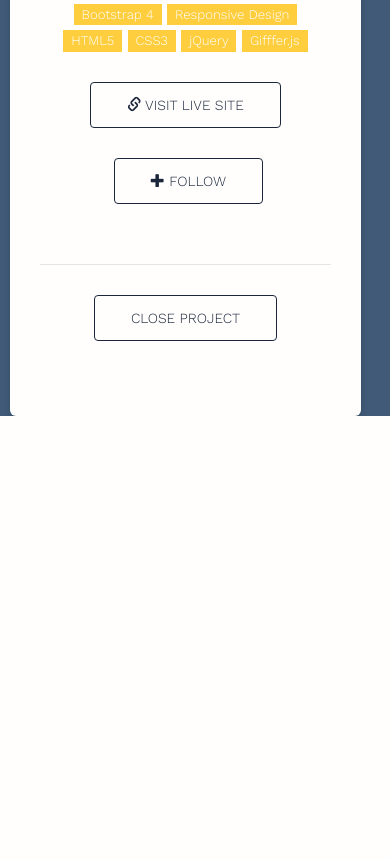
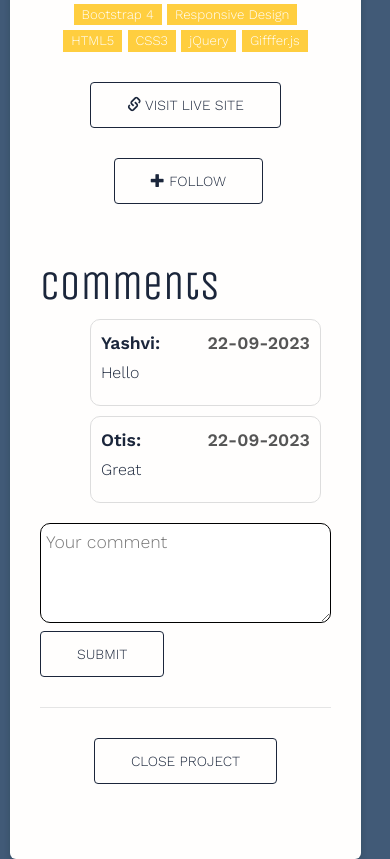
Before and after one commit to AkhilNagar/ProjectSync, a Django app: page /projectDetails/ in a window 390 px wide. Shown: the part 1204-2063 px from the top of the page. Before the commit the page ends 1620 px from the top, so only its background shows below. Run offline with Django 4.2, Linux system fonts and the light colour scheme; some libraries are stand-ins or nearby versions.

Commit message:
comment section added to Project Details

```diff
--- a/projectsync/static/css/projectDetails.css
+++ b/projectsync/static/css/projectDetails.css
@@ -392,3 +309,53 @@ footer.row {
     text-align: center;
   }
 }
+
+/* Comment Section */
+
+.comments h2 {
+    font-size: 24px;
+    margin-bottom: 10px;
+}
+
+.comment {
+    list-style-type: none;
+    border: 1px solid #ddd;
+    border-radius: 10px;
+    padding: 10px;
+    margin: 10px;
+}
+
+.comment-header {
+    display: flex;
+    justify-content: space-between;
+    font-weight: bold;
+    margin-bottom: 5px;
+}
+
+.username {
+    color: #1B263B;
+    margin-right: 5px;
+}
+
+.timestamp {
+    color: #555;
+}
+
+.comment-text {
+    font-size: 16px;
+}
+.comment-form {
+    margin-top: 20px;
+}
+
+.comment-form input,
+.comment-form textarea {
+    width: 100%;
+    padding: 5px;
+    border: 1px solid black;
+    border-radius: 10px;
+}
+
+.comment-form textarea {
+    height: 100px;
+}
--- a/projectsync/templates/projectDetails.html
+++ b/projectsync/templates/projectDetails.html
@@ -107,6 +107,37 @@
             </div>
           </div>
           <!-- /.row -->
+          <div row="row">
+            <section class="comment-section">
+              <h2>Comments</h2>
+              <ul class="comment-list">
+                <li class="comment">
+                  <div class="comment-header">
+                    <span class="username">Yashvi:</span>
+                    <span class="timestamp">22-09-2023</span>
+                  </div>
+                  <p class="comment-text">Hello</p>
+                </li>
+                <li class="comment">
+                  <div class="comment-header">
+                    <span class="username">Otis:</span>
+                    <span class="timestamp">22-09-2023</span>
+                  </div>
+                  <p class="comment-text">Great</p>
+                </li>
+              </ul>
+              <form action="/submit-comment" method="post" class="comment-form">
+                <textarea name="comment" placeholder="Your comment"></textarea>
+                <button
+                  type="button"
+                  class="btn td-btn outline green mb-30"
+                  data-dismiss="modal"
+                >
+                  Submit
+                </button>
+              </form>
+            </section>
+          </div>
           <div class="modal-footer center">
             <button
               type="button"
```
Also changed, not shown: other parts of projectsync/static/css/projectDetails.css (+0 -83 lines).
